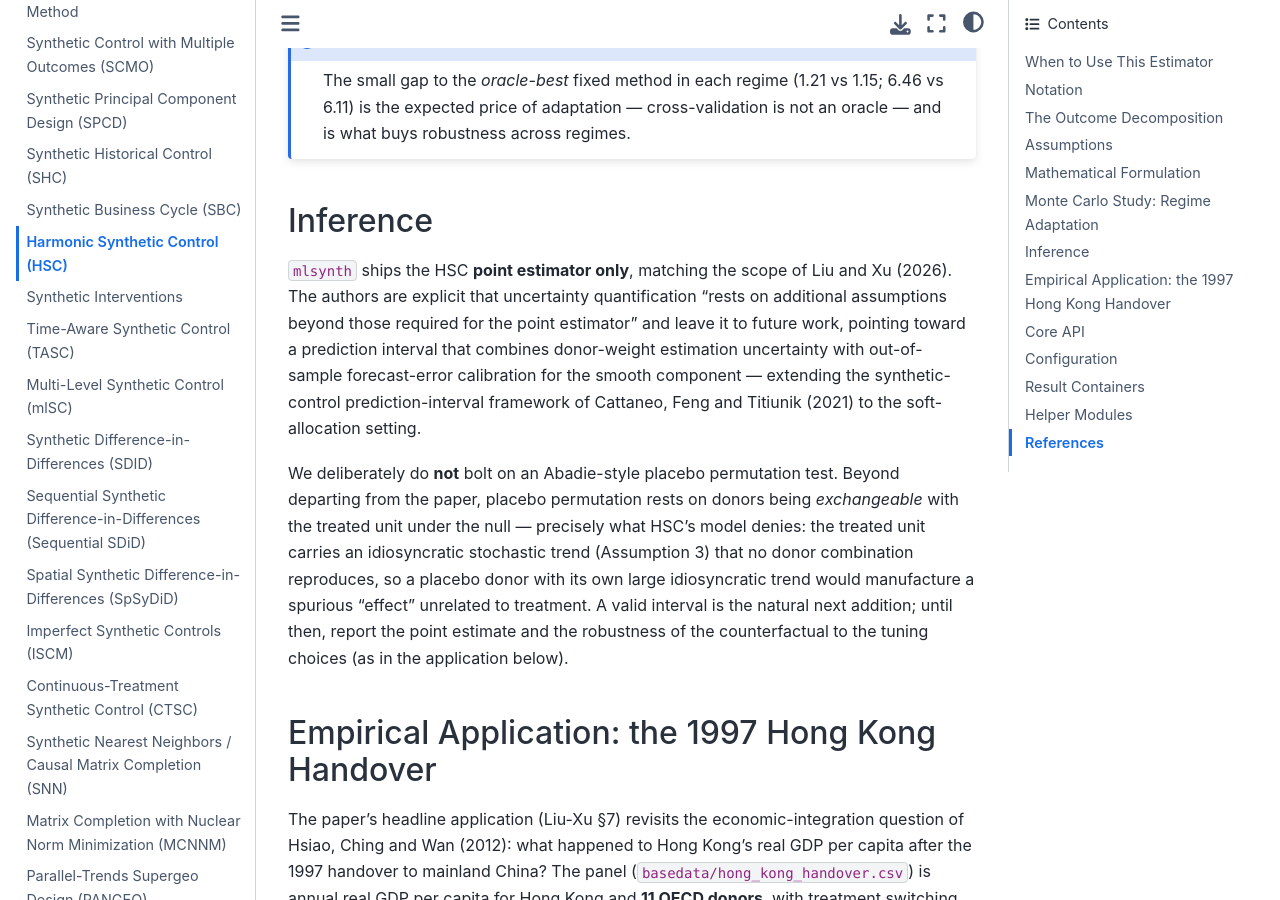
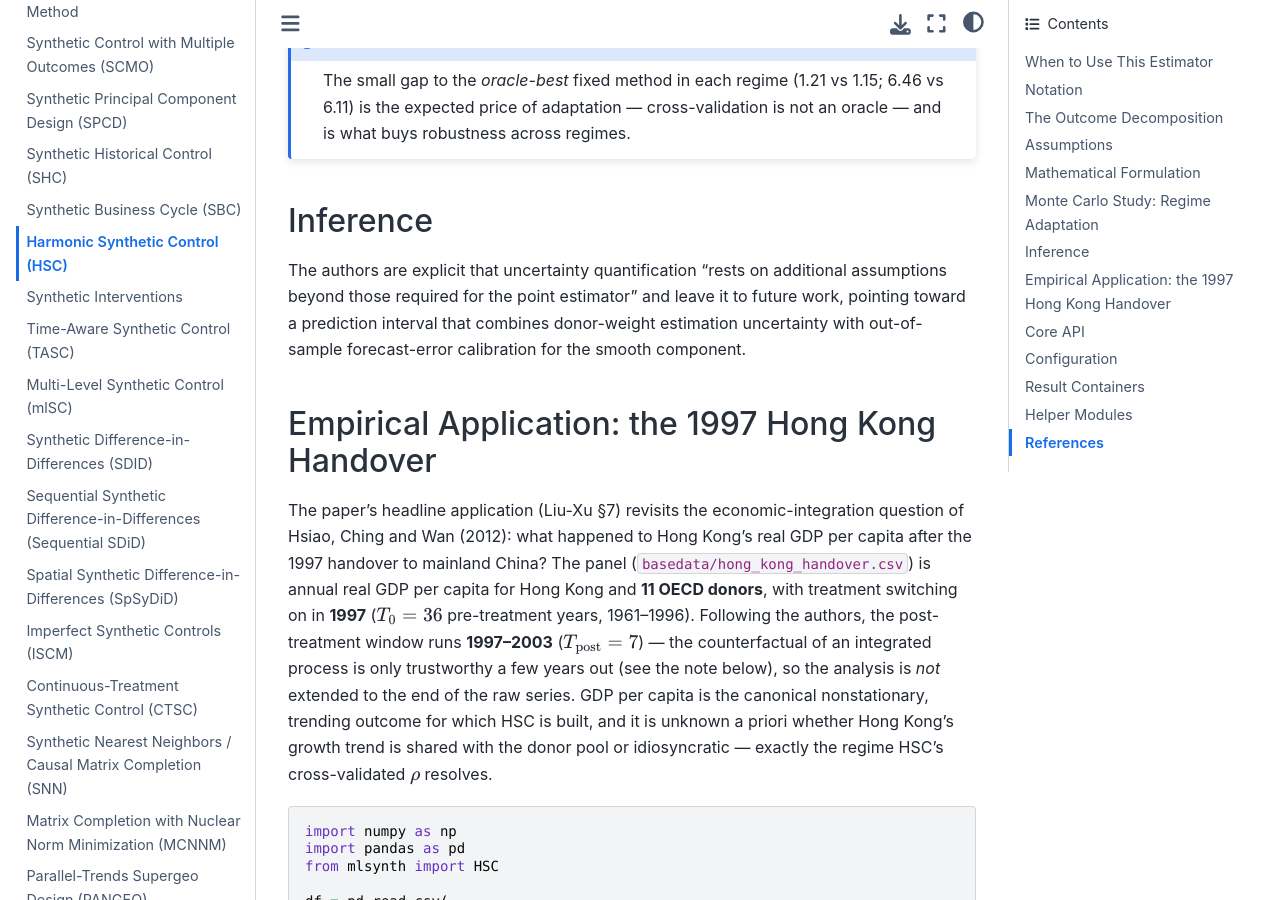
Before and after one commit to jgreathouse9/mlsynth, a Sphinx documentation site: the page built from docs/hsc.rst, in a window 1280 px wide and 900 px high, scrolled down 6985 px. Built offline with Sphinx 7.4.7 and the Sphinx Book theme 1.1.4, drawn with Linux system fonts in a browser that asks for light colours; pages that are not in the unit, such as notebooks, are missing from menus; some of the changed text lies outside the part shown.

Commit message:
Update hsc.rst

```diff
--- a/docs/hsc.rst
+++ b/docs/hsc.rst
@@ -342,23 +342,12 @@
 Inference
 ---------
 
-``mlsynth`` ships the HSC **point estimator only**, matching the scope of
-Liu and Xu (2026). The authors are explicit that uncertainty quantification "rests
+The authors are explicit that uncertainty quantification "rests
 on additional assumptions beyond those required for the point estimator" and
 leave it to future work, pointing toward a prediction interval that combines
 donor-weight estimation uncertainty with out-of-sample forecast-error calibration
-for the smooth component — extending the synthetic-control prediction-interval
-framework of Cattaneo, Feng and Titiunik (2021) to the soft-allocation setting.
+for the smooth component.
 
-We deliberately do **not** bolt on an Abadie-style placebo permutation test.
-Beyond departing from the paper, placebo permutation rests on donors being
-*exchangeable* with the treated unit under the null — precisely what HSC's model
-denies: the treated unit carries an idiosyncratic stochastic trend (Assumption 3)
-that no donor combination reproduces, so a placebo donor with its own large
-idiosyncratic trend would manufacture a spurious "effect" unrelated to treatment.
-A valid interval is the natural next addition; until then, report the point
-estimate and the robustness of the counterfactual to the tuning choices (as in
-the application below).
 
 .. _hsc-hong-kong:
 
@@ -461,20 +450,7 @@
 The 2003 effect is **-$1,902** against a counterfactual of **$29,999** —
 matching the paper's headline (≈ -$1,900 against ≈ $30,000) to the dollar. The
 average post-treatment effect is :math:`\widehat{\text{ATT}} =` **-$1,734** per
-capita. (HSC reports the point estimate only; see *Inference* above for why no
-placebo p-value accompanies it.)
-
-.. note::
-
-   **Why the window stops at 2003.** HSC's counterfactual adds a *forecast* of
-   the integrated smooth component :math:`E` (Assumption 4). The forecast
-   variance of an integrated process grows with the horizon, so the
-   counterfactual degrades the further past :math:`T_0` it is pushed. Extending
-   this same fit to the end of the raw series (2010) illustrates the hazard: the
-   estimated gap drifts monotonically positive (to ≈ +$5,400 by 2010) and the
-   *pooled* ATT is dragged to ≈ +$340 — an artifact of accumulating forecast
-   error, not an integration dividend. The authors stop at 2003 for exactly this
-   reason, and so should applied users: report a short, defensible horizon.
+capita.
 
 .. note::
 
```
